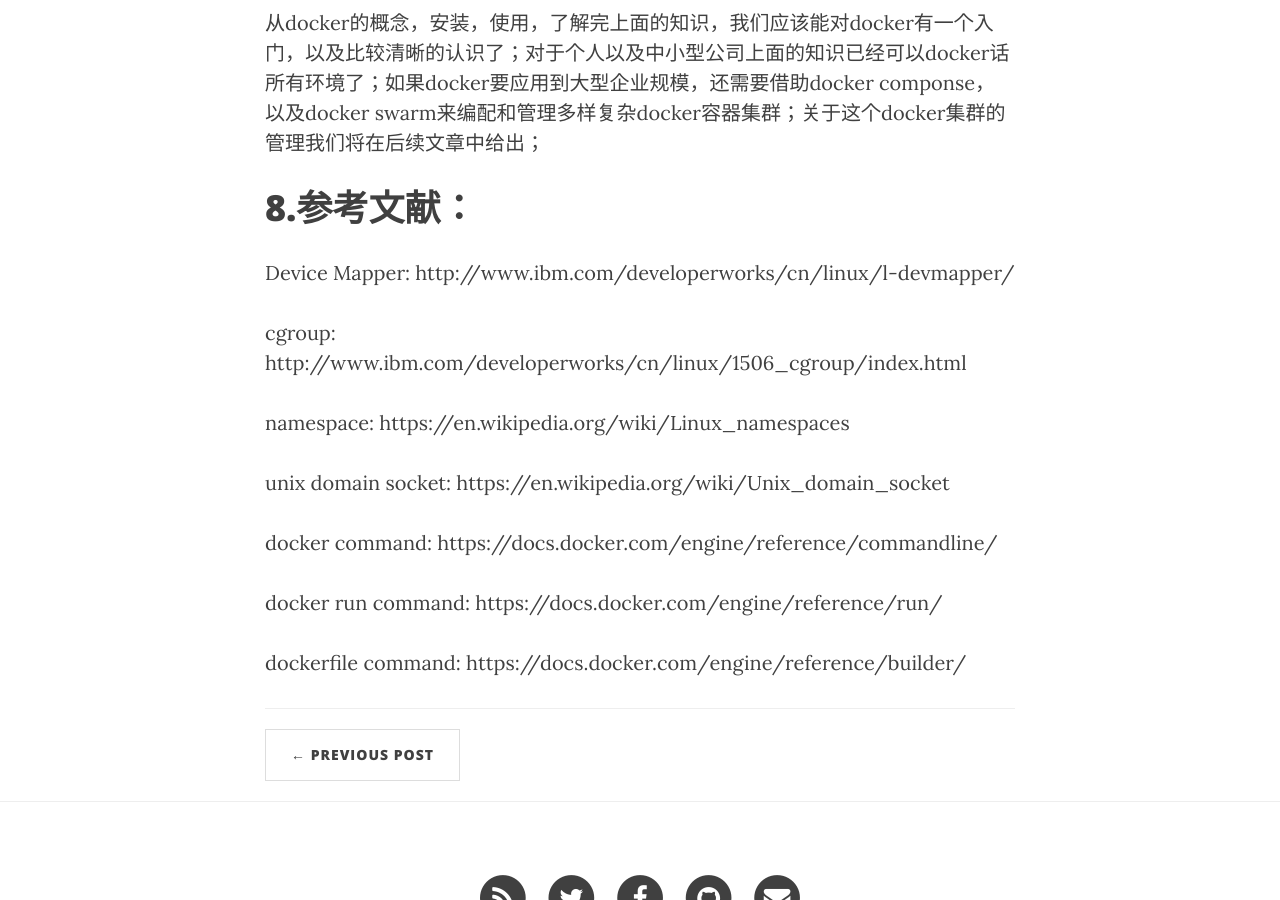
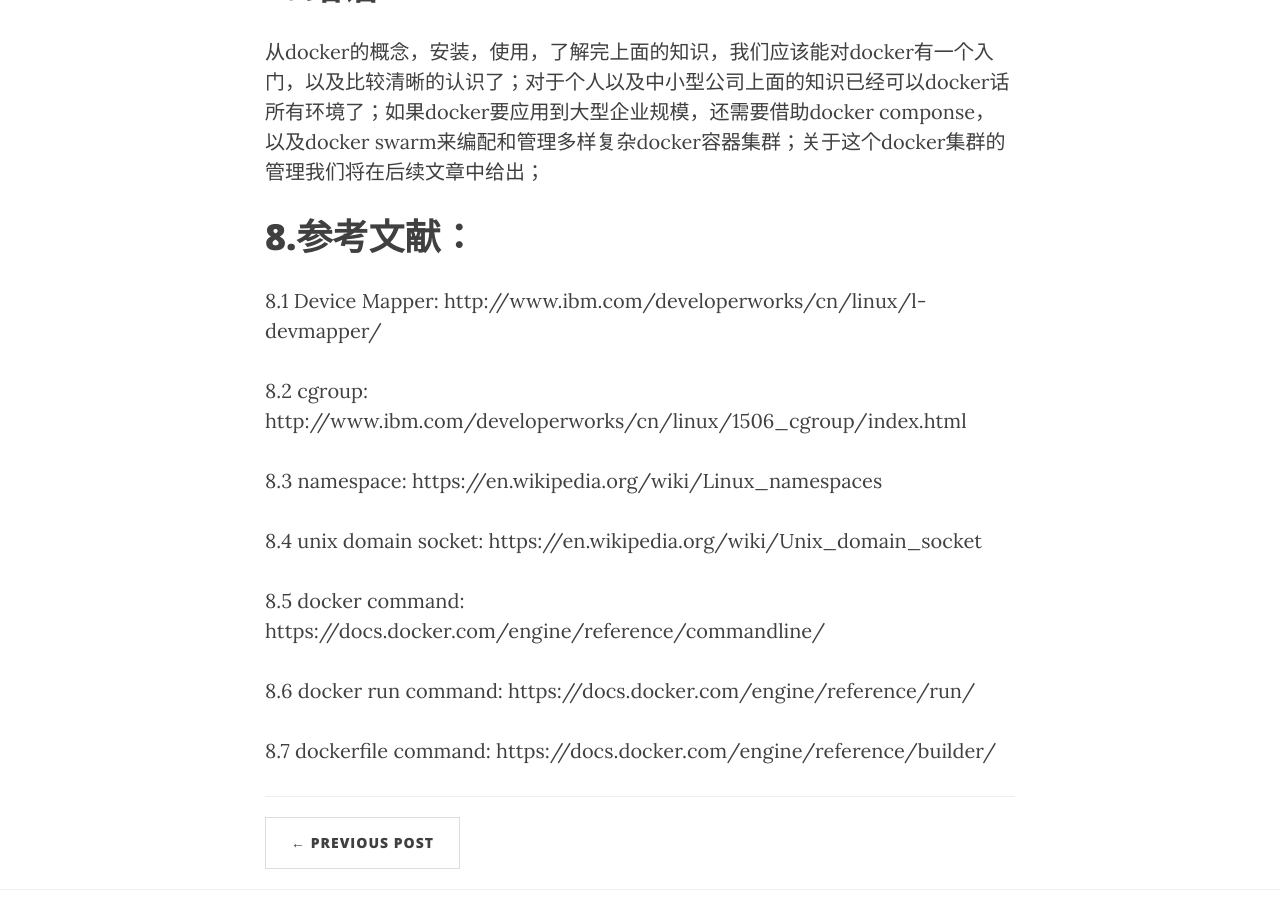
Before and after one commit to ryanwli/ryanwli.github.io, a Jekyll site: the page built from _posts/2016-10-15-docker-inside.md, in a window 1280 px wide and 900 px high, scrolled down 12207 px. Built offline with Jekyll 4.4.1, drawn with Linux system fonts in a browser that asks for light colours; nearby versions of some CDN libraries; some of the changed text lies outside the part shown.

Commit message:
add docker inside

```diff
--- a/_posts/2016-10-15-docker-inside.md
+++ b/_posts/2016-10-15-docker-inside.md
@@ -67,9 +67,9 @@
 
 - 64位CPU；
 - Linux 3.8以上内核；
-- 存储驱动，一般为Device Mapper，实现多个虚拟逻辑磁盘与物理磁盘的映射；
-- 内核必须支持并开启cgroup，该功能实现了将linux系统中进程进行按容器分组；
-- 内核必须支持并开启namespace功能，该用能用来抽象隔离系统资源的，如文件系统，网络访问等等；
+- 存储驱动，一般为Device Mapper，实现多个虚拟逻辑磁盘与物理磁盘的映射[8.1]；
+- 内核必须支持并开启cgroup，该功能实现了将linux系统中进程进行按容器分组[8.2]；
+- 内核必须支持并开启namespace功能，该用能用来抽象隔离系统资源的，如文件系统，网络访问等等[8.3]；
 
 这些前置环境在官方的centos安装好后都是配置好的，只需要检查一下；
 
@@ -113,7 +113,7 @@
 
 上一小节说道的dockerd就是图中守护进程，它复制控制守护进程宿主机中的Docker容器，并提供docker客户端的远程连接；老的版本中docker客户端和守护进程的连接没有认证机制的，所以一般都没有开放远程，或者使用iptables进行访问控制；
 
-直接启动dockerd模式使用的是Unix Domain Socket[9.4]进行宿主机器内的跨进程通信;
+直接启动dockerd模式使用的是Unix Domain Socket[8.4]进行宿主机器内的跨进程通信;
 
 当然也可以启用跨网络的docker客户端到服务端守护dockerd的通信，那就需要我们3.2中配置的/etc/sysconfig/docker中的other_args='-H tcp://0.0.0.0:4200'中的配置；客户端连接的时候需要带上host参数，如下：
 
@@ -244,7 +244,7 @@
 
 docker build -t命令：执行dockerfile的批处理并commit成镜像；
 
-dockerfile批处理文件中还有许多其他的命令，它可以让你写一个批处理脚本就可以完成装箱和封箱的操作，在devOps中dockerfile极其的有用；更多的dockerfile命令，请参见后面的文档链接[9.6]；
+dockerfile批处理文件中还有许多其他的命令，它可以让你写一个批处理脚本就可以完成装箱和封箱的操作，在devOps中dockerfile极其的有用；更多的dockerfile命令，请参见后面的文档链接[8.7]；
 
 ### 5.3 share
 
@@ -367,16 +367,16 @@
 
 # 8.参考文献：
 
-Device Mapper: http://www.ibm.com/developerworks/cn/linux/l-devmapper/
+8.1 Device Mapper: http://www.ibm.com/developerworks/cn/linux/l-devmapper/
 
-cgroup: http://www.ibm.com/developerworks/cn/linux/1506_cgroup/index.html
+8.2 cgroup: http://www.ibm.com/developerworks/cn/linux/1506_cgroup/index.html
 
-namespace: https://en.wikipedia.org/wiki/Linux_namespaces
+8.3 namespace: https://en.wikipedia.org/wiki/Linux_namespaces
 
-unix domain socket: https://en.wikipedia.org/wiki/Unix_domain_socket
+8.4 unix domain socket: https://en.wikipedia.org/wiki/Unix_domain_socket
 
-docker command: https://docs.docker.com/engine/reference/commandline/
+8.5 docker command: https://docs.docker.com/engine/reference/commandline/
 
-docker run command: https://docs.docker.com/engine/reference/run/
+8.6 docker run command: https://docs.docker.com/engine/reference/run/
 
-dockerfile command: https://docs.docker.com/engine/reference/builder/
+8.7 dockerfile command: https://docs.docker.com/engine/reference/builder/
```
Also changed, not shown: 1 other file.
